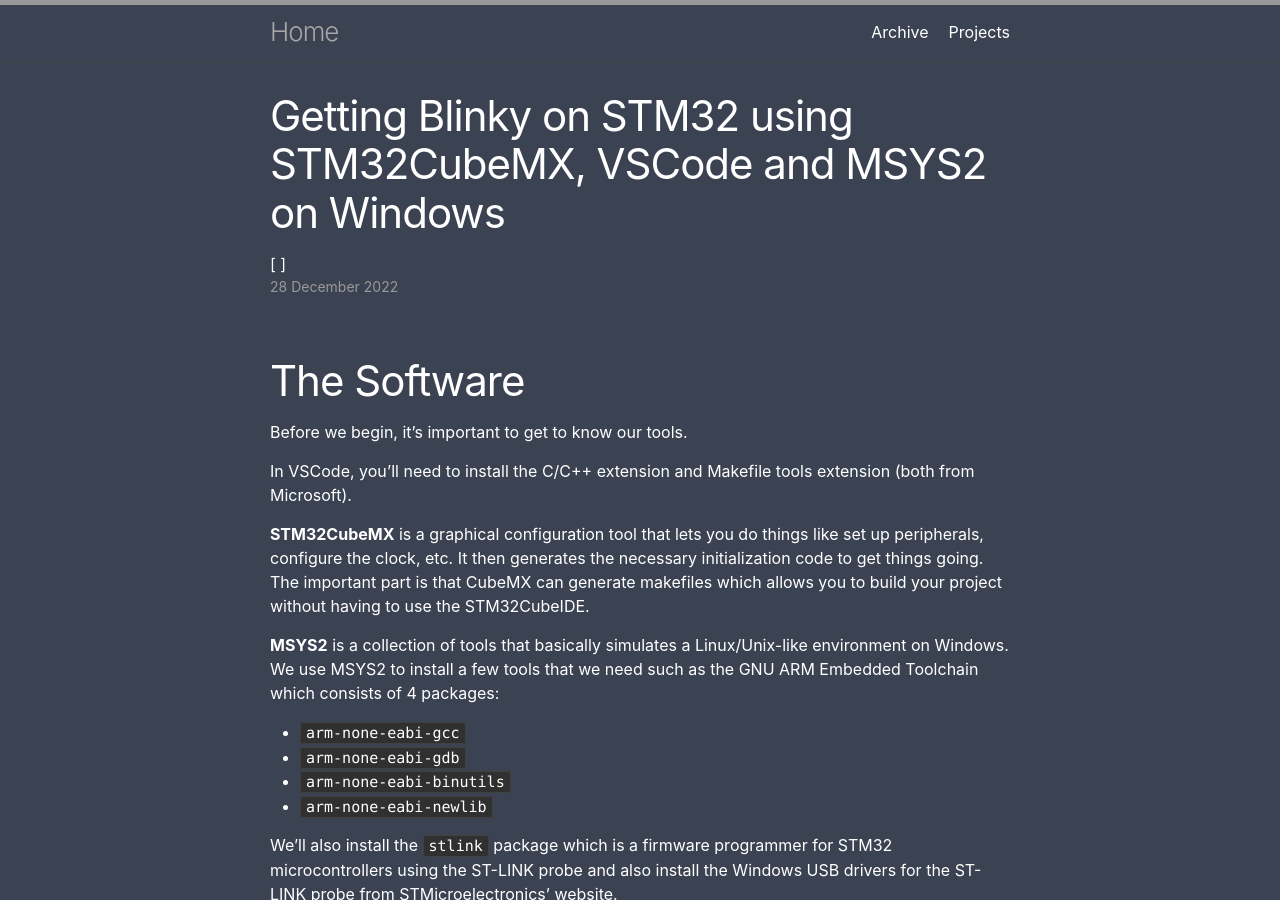
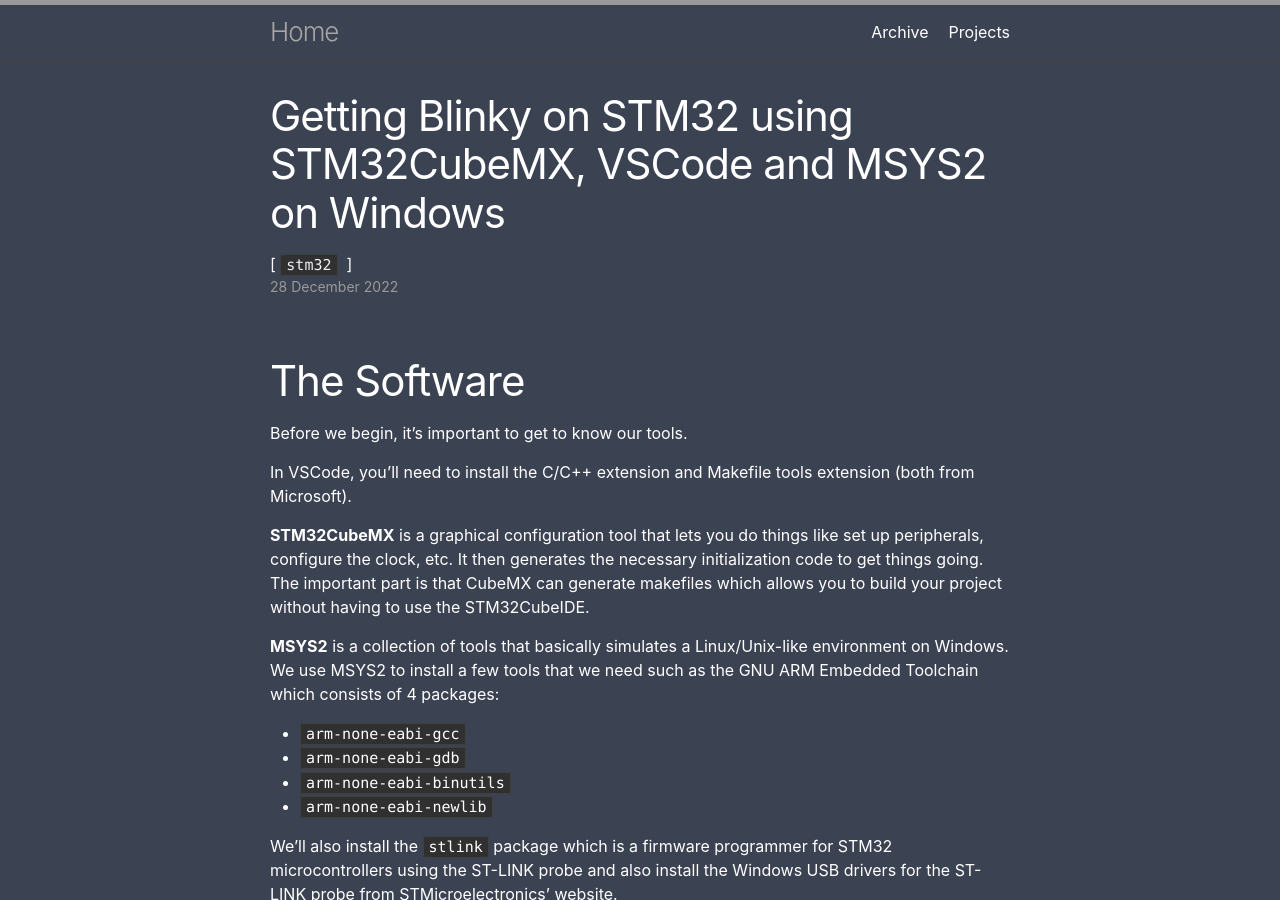
Before and after one commit to kw-ch/kw-ch.github.io, a Jekyll site: the page built from _posts/2022-12-28-stm32-development.md, in a window 1280 px wide and 900 px high. Built offline with Jekyll 4.4.1, drawn with Linux system fonts in a browser that asks for light colours.

```diff
--- a/_posts/2022-12-28-stm32-development.md
+++ b/_posts/2022-12-28-stm32-development.md
@@ -1,6 +1,8 @@
 ---
 layout: post
 title: Getting Blinky on STM32 using STM32CubeMX, VSCode and MSYS2 on Windows
+tags:
+  - stm32
 ---
 # The Software
 Before we begin, it's important to get to know our tools.
```
